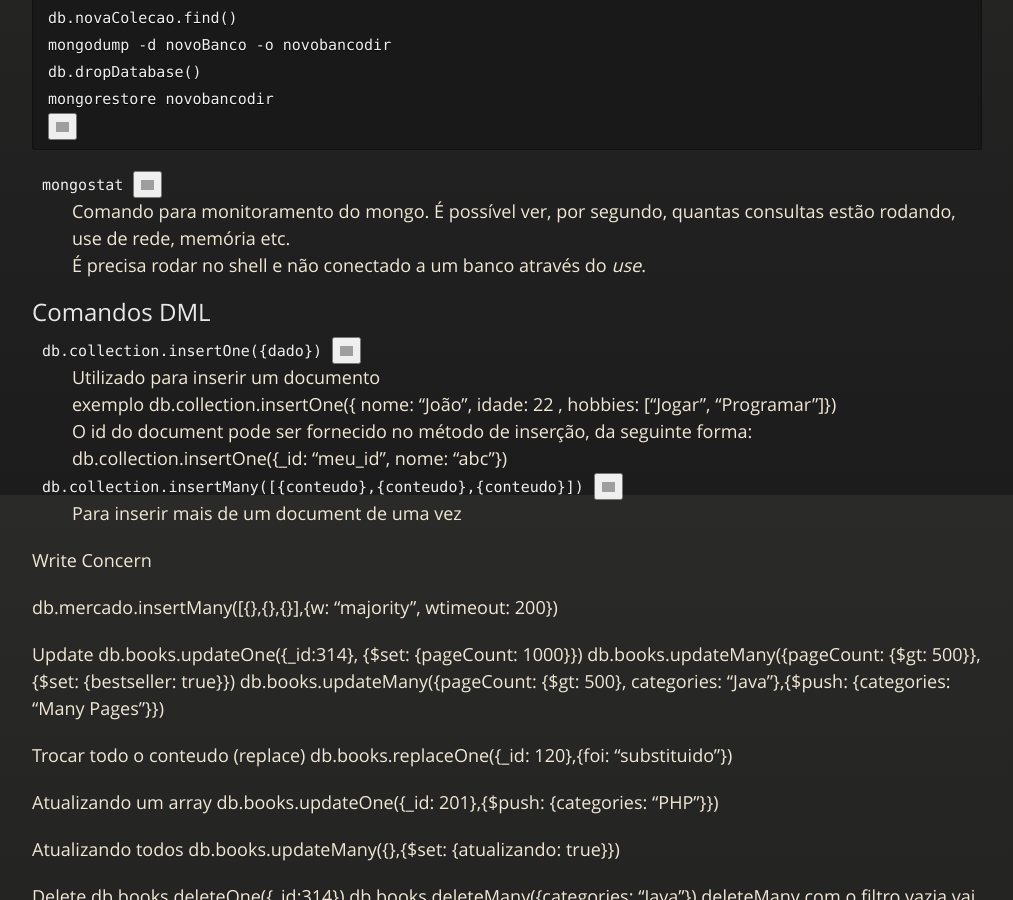
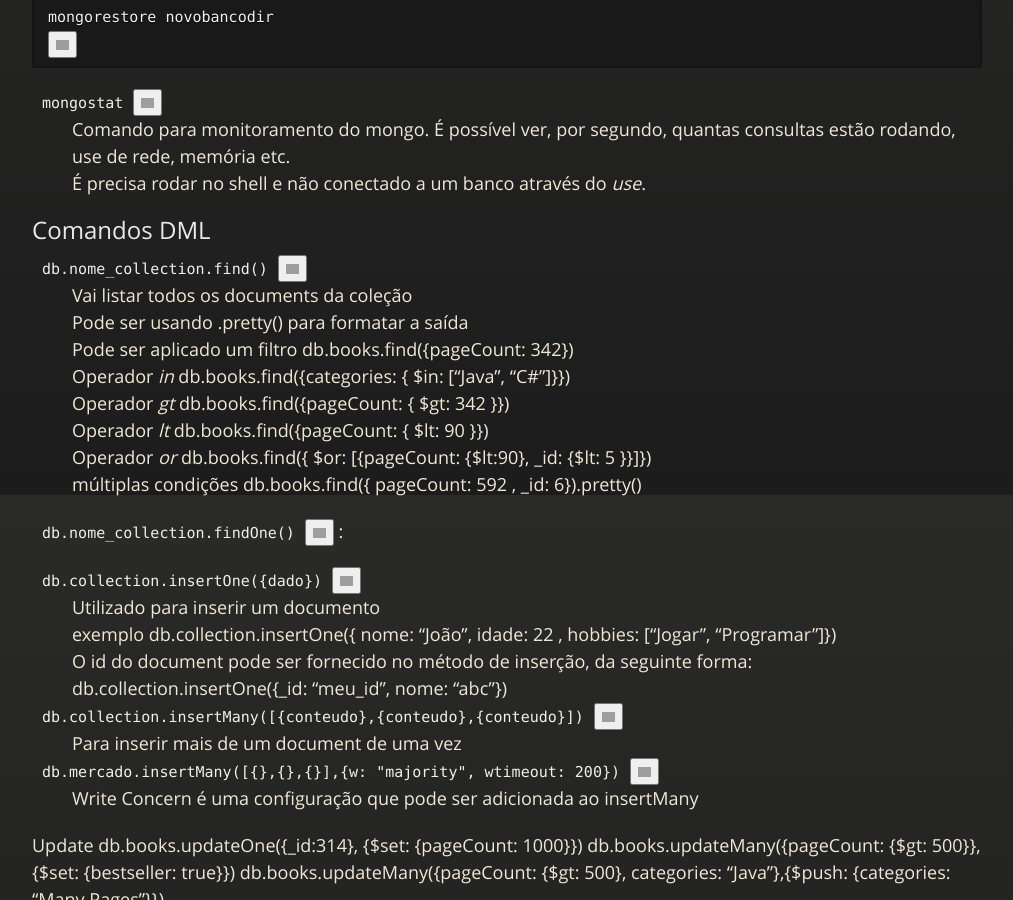
Before and after one commit to JeannAndrade/jeannandrade.github.io, a Jekyll site: the page built from content/mongo/index.md, in a window 1280 px wide and 900 px high, scrolled down 3105 px. Shown: the whole window, without its empty margins (108-1121 px from the left). Built offline with Jekyll 4.4.1, drawn with Linux system fonts in a browser that asks for light colours; nearby versions of some CDN libraries; comment, search, counter and statistics services are not loaded; our own code applies the rules of GitHub Pages for plain Markdown files; some of the changed text lies outside the part shown; grey boxes are pictures that could not be loaded.

Commit message:
operadores de busca

```diff
--- a/content/mongo/index.md
+++ b/content/mongo/index.md
@@ -138,6 +134,19 @@ mongorestore novobancodir
 
 ## Comandos DML
 
+`db.nome_collection.find()`
+: Vai listar todos os documents da coleção
+: Pode ser usando .pretty() para formatar a saída
+: Pode ser aplicado um filtro db.books.find({pageCount: 342})
+: Operador *in* db.books.find({categories: { $in: ["Java", "C#"]}})
+: Operador *gt* db.books.find({pageCount: { $gt: 342 }})
+: Operador *lt* db.books.find({pageCount: { $lt: 90 }})
+: Operador *or* db.books.find({ $or: [{pageCount: {$lt:90}, _id: {$lt: 5 }}]})
+: múltiplas condições db.books.find({ pageCount: 592 , _id: 6}).pretty()
+
+`db.nome_collection.findOne()`
+:
+
 `db.collection.insertOne({dado})`
 : Utilizado para inserir um documento
 : exemplo db.collection.insertOne({ nome: "João", idade: 22 , hobbies: ["Jogar", "Programar"]})
@@ -146,9 +155,8 @@ mongorestore novobancodir
 `db.collection.insertMany([{conteudo},{conteudo},{conteudo}])`
 : Para inserir mais de um document de uma vez
 
-Write Concern
-
-db.mercado.insertMany([{},{},{}],{w: "majority", wtimeout: 200})
+`db.mercado.insertMany([{},{},{}],{w: "majority", wtimeout: 200})`
+: Write Concern é uma configuração que pode ser adicionada ao insertMany
 
 Update
 db.books.updateOne({_id:314}, {$set: {pageCount: 1000}})
```
Also changed, not shown: other parts of content/mongo/index.md (+0 -4 lines).
